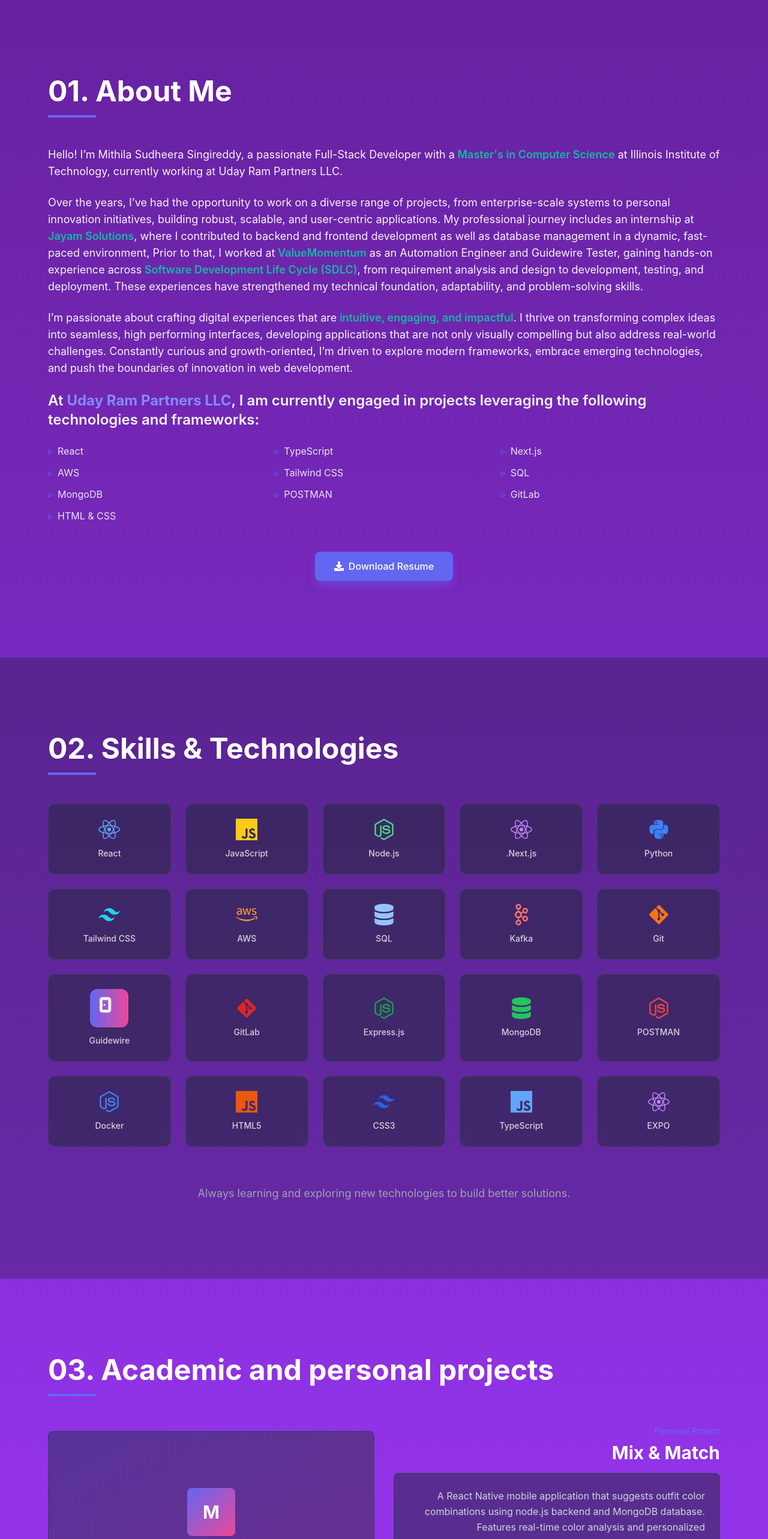
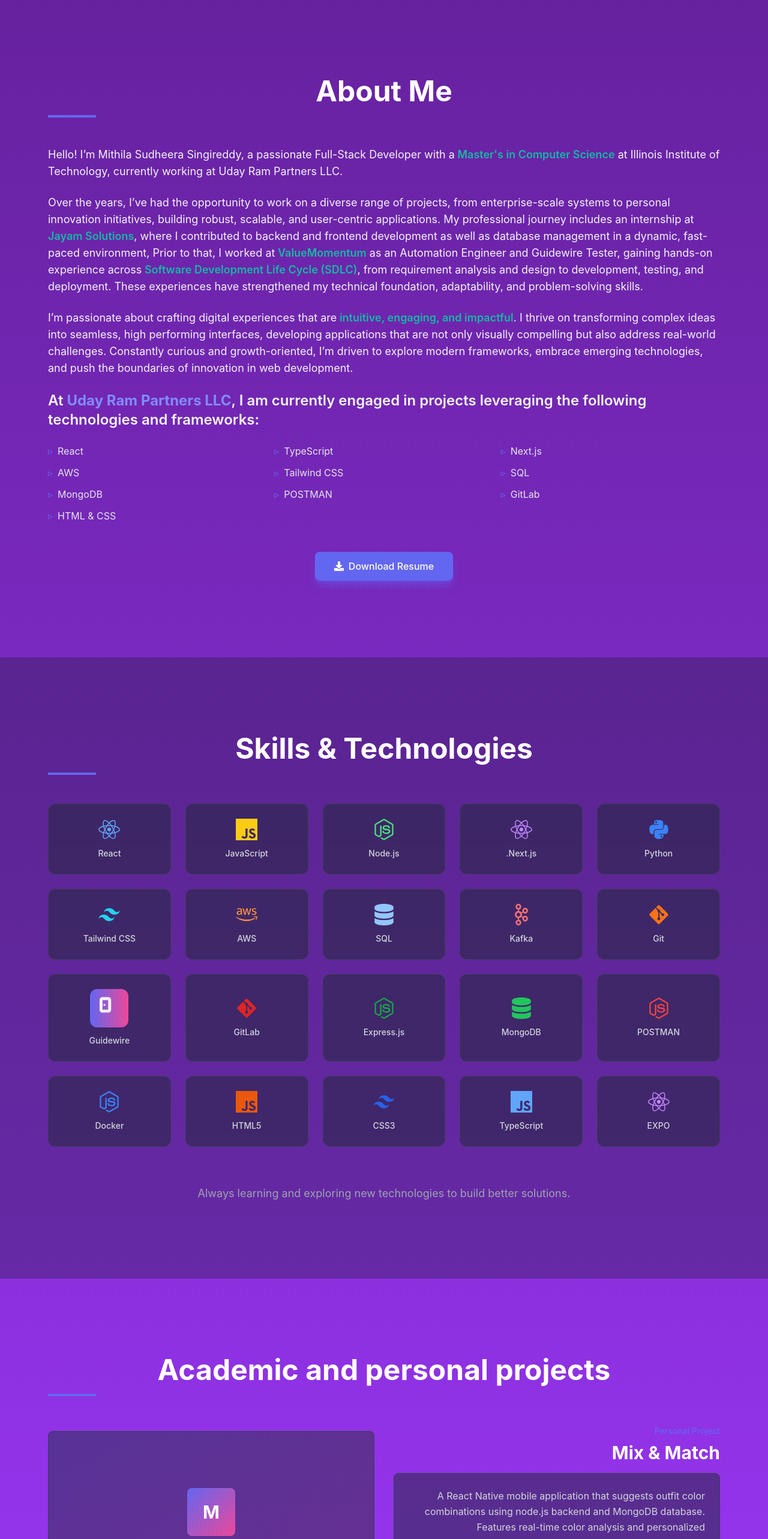
Before and after one commit to ms-2301/portfolio, a React (Create React App) app: page / in a window 1280 px wide. Shown: the part 800-3366 px from the top of the page at 60% size. Built offline with nearby package versions, Linux system fonts and the light colour scheme.

Commit message:
header change

```diff
--- a/src/components/About.jsx
+++ b/src/components/About.jsx
@@ -11,9 +11,8 @@
           viewport={{ once: true }}
           transition={{ duration: 0.6 }}
         >
-          <h2 className="text-4xl md:text-5xl font-bold mb-4">
-            <span className="text-white-400">01.</span>{" "}
-            <span className="text-white">About Me</span>
+          <h2 className="text-4xl md:text-5xl font-bold mb-4 text-center">
+            <span className="text-white" >About Me</span>
           </h2>
           <div className="h-1 w-20 bg-primary mb-12"></div>
         </motion.div>
--- a/src/components/Contact.jsx
+++ b/src/components/Contact.jsx
@@ -90,8 +90,7 @@
           transition={{ duration: 0.6 }}
           className="text-center mb-16"
         >
-          <h2 className="text-4xl md:text-5xl font-bold mb-4">
-            <span className="text-white-400">04.</span>{" "}
+          <h2 className="text-4xl md:text-5xl font-bold mb-4 text-center">
             <span className="text-white">Get In Touch</span>
           </h2>
           <div className="h-1 w-20 bg-primary mx-auto mb-6"></div>
--- a/src/components/Projects.jsx
+++ b/src/components/Projects.jsx
@@ -52,8 +52,7 @@
           viewport={{ once: true }}
           transition={{ duration: 0.6 }}
         >
-          <h2 className="text-4xl md:text-5xl font-bold mb-4">
-            <span className="text-white-400">03.</span>{" "}
+          <h2 className="text-4xl md:text-5xl font-bold mb-4 text-center">
             <span className="text-white">Academic and personal projects</span>
           </h2>
           <div className="h-1 w-20 bg-primary mb-12"></div>
--- a/src/components/Skills.jsx
+++ b/src/components/Skills.jsx
@@ -44,8 +44,8 @@
           viewport={{ once: true }}
           transition={{ duration: 0.6 }}
         >
-          <h2 className="text-4xl md:text-5xl font-bold mb-4">
-            <span className="text-white-400">02.</span>{" "}
+          <h2 className="text-4xl md:text-5xl font-bold mb-4 text-center">
+
             <span className="text-white">Skills & Technologies</span>
           </h2>
           <div className="h-1 w-20 bg-primary mb-12"></div>
```
